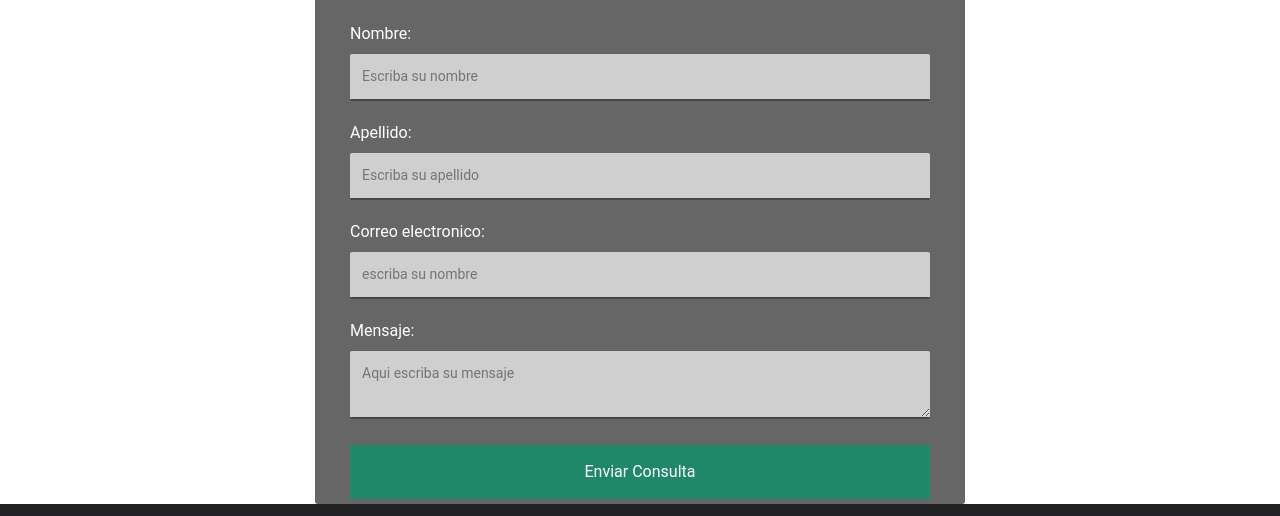
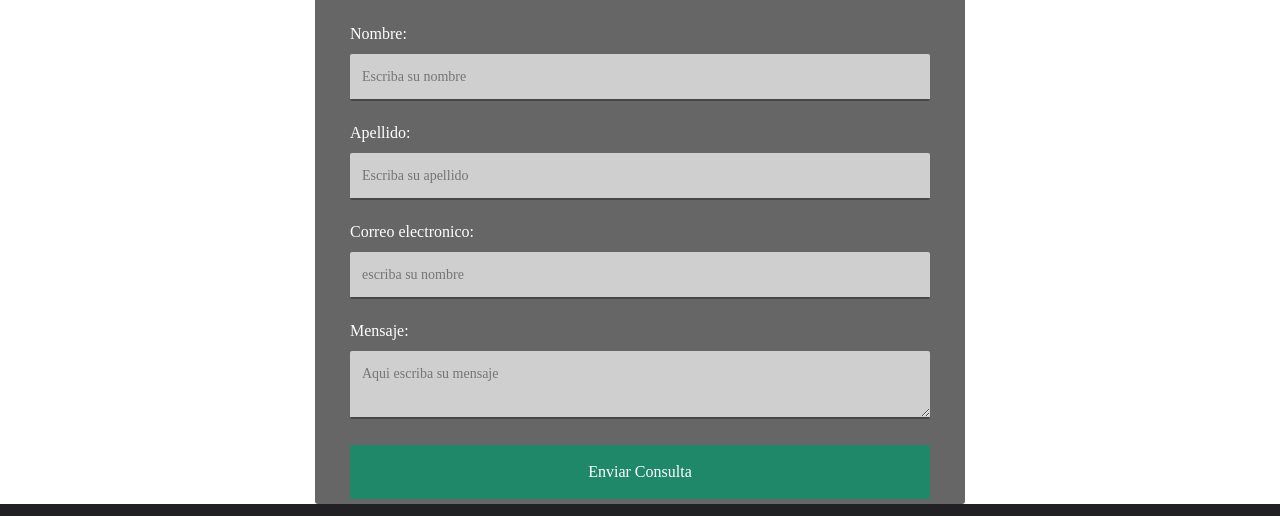
Before and after one commit to Candela-Infantil/Proyecto-Candelainfantil, a plain HTML site: page pages/contacto.html in a window 1280 px wide. Shown: the part 182-698 px from the top of the page. Drawn offline with nearby package versions, Linux system fonts and the light colour scheme.

Commit message:
modificacion de cards

```diff
--- a/css/styles.css
+++ b/css/styles.css
@@ -70,9 +70,9 @@ footer p {
   font-family: Cambria, Cochin, Georgia, Times, "Times New Roman", serif;
 }
 
-.contenedor .form .btn-submit {
+.btn-submit {
   width: 100%;
-  font-family: Roboto;
+  font-family: serif;
   outline: none;
   background: #1f8868;
   font-size: 16px;
@@ -104,7 +104,7 @@ footer p {
   color: rgba(3, 3, 3, 0.667);
 }
 
-.contenedor .form {
+.form {
   background: rgba(0, 0, 0, 0.6);
   width: 90%;
   max-width: 650px;
@@ -115,15 +115,15 @@ footer p {
   border-radius: 3px;
 }
 
-.contenedor .form .form-label {
+.form-label {
   display: block;
   color: #ffffff;
   font-size: 16px;
-  font-family: Roboto;
+  font-family: serif;
   position: relative;
 }
 
-.contenedor .form .form-input, .form-textarea {
+.form-input, .form-textarea {
   background: rgba(252, 252, 252, 0.7);
   border: none;
   outline: none;
@@ -134,25 +134,13 @@ footer p {
   border-radius: 2px;
   font-size: 14px;
   color: rgb(0, 0, 0);
-  font-family: Roboto;
+  font-family: serif;
 }
 
-.contenedor .form .form-textarea {
+.form-textarea {
   resize: vertical;
   max-width: 700px;
   min-height: 50px;
 }
 
-.contenedor .form .btn-submit {
-  width: 100%;
-  font-family: Roboto;
-  outline: none;
-  background: #1f8868;
-  font-size: 16px;
-  border: none;
-  color: #fff;
-  padding: 15px 0;
-  cursor: pointer;
-}
-
 /*# sourceMappingURL=styles.css.map */
```
